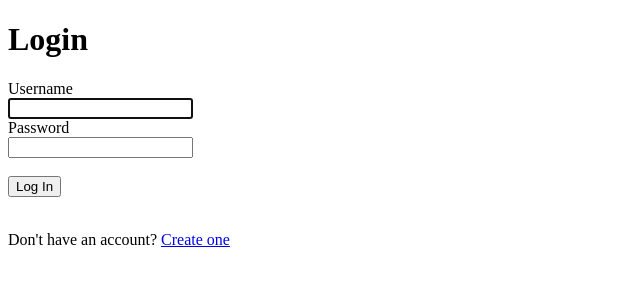
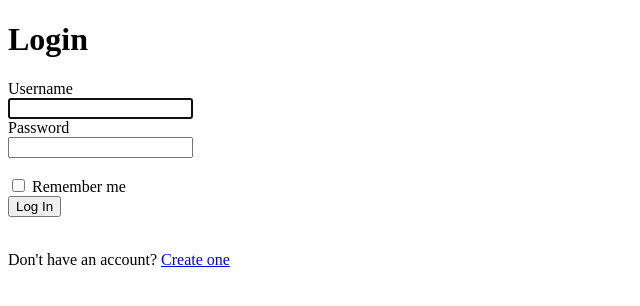
Before and after one commit to onewithoutsleep/QuoteApp, a Flask app: page /login in a window 1280 px wide. Shown: the top 306 px of the page, without its empty margins (0-640 px from the left). Run offline with Flask 3, Linux system fonts and the light colour scheme.

Commit message:
remember me button

```diff
--- a/app.py
+++ b/app.py
@@ -3,7 +3,7 @@ from flask_limiter import Limiter
 from flask_limiter.util import get_remote_address
 import redis
 import sqlite3
-from datetime import date, datetime
+from datetime import date, datetime, timedelta
 from urllib.parse import quote
 import os
 import requests
@@ -34,6 +34,9 @@ else:
         app=app,
         storage_uri="memory://"
     )
+
+app.config["PERMANENT_SESSION_LIFETIME"] = timedelta(days=30)
+
 
 AUTH_DB_PATH = "data/auth.db"
 
@@ -410,6 +413,8 @@ def login():
         ).fetchone()
         conn.close()
         if user and check_password_hash(user["password"], password):
+            remember = request.form.get("remember_me") == "1"
+            session.permanent = remember
             session["username"] = username
             return redirect("/")
         error = "Invalid username or password."
--- a/templates/login.html
+++ b/templates/login.html
@@ -41,6 +41,12 @@
                 <input type="password" id="password" name="password" required>
             </div>
             <br>
+            <div>
+                <label>
+                    <input type="checkbox" name="remember_me" value="1">
+                    Remember me
+                </label>
+            </div>
             <button type="submit">Log In</button>
         </form>
         <br>
```
